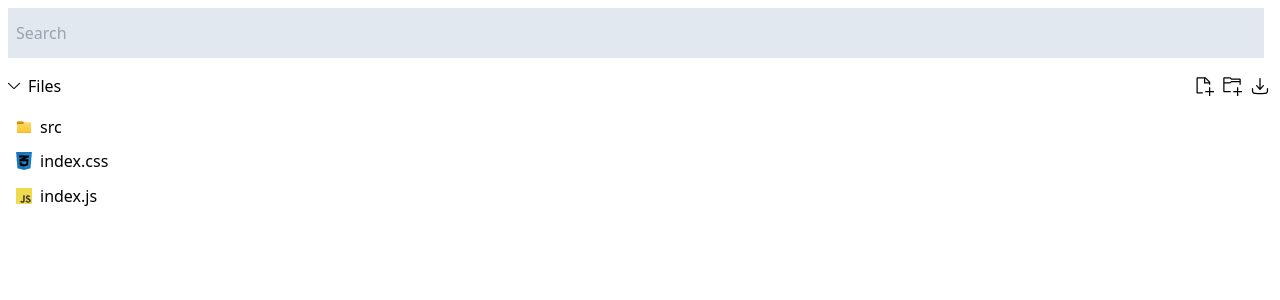
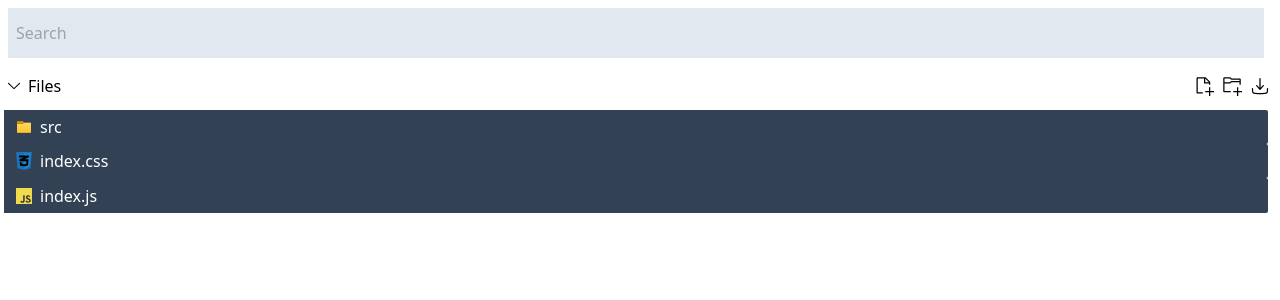
Before and after one commit to LiteCode-IDE/virtual-file-system, a React (Vite) app: page / in a window 1280 px wide. Shown: the top 300 px of the page. Built offline with nearby package versions, Linux system fonts and the light colour scheme.

Commit message:
More extensibility

```diff
--- a/src/components/file-structure/Folder.tsx
+++ b/src/components/file-structure/Folder.tsx
@@ -22,6 +22,13 @@ interface FolderProps {
   setShowBlue: React.Dispatch<React.SetStateAction<boolean>>;
   showGray: boolean;
   setShowGray: React.Dispatch<React.SetStateAction<boolean>>;
+  collapseBtnClassname?: string;
+  collapseBtnStyle?: React.CSSProperties;
+  threeDotPrimaryClass?: string;
+  threeDotSecondaryClass?: string;
+  clickableAreaClassName?: string;
+  selectedClickableAreaClassName?: string;
+  contextSelectedClickableAreaClassName?: string;
 }
 
 const Folder: React.FC<FolderProps> = ({
@@ -30,6 +37,13 @@ const Folder: React.FC<FolderProps> = ({
   setShowBlue,
   showGray,
   setShowGray,
+  collapseBtnClassname,
+  collapseBtnStyle,
+  threeDotPrimaryClass,
+  threeDotSecondaryClass,
+  clickableAreaClassName,
+  selectedClickableAreaClassName,
+  contextSelectedClickableAreaClassName,
 }) => {
   const dispatch = useTypedDispatch();
   const selected = useTypedSelector(selectedItem);
@@ -53,11 +67,11 @@ const Folder: React.FC<FolderProps> = ({
             <div
               id={item.id}
               typeof-item={item.type}
-              className={`mr-1 transition-colors flex flex-row hover:cursor-pointer rounded-r-sm clickable hover:bg-dark-hover justify-between  ${
+              className={`mr-1 transition-colors flex flex-row hover:cursor-pointer rounded-r-sm clickable hover:bg-dark-hover justify-between ${clickableAreaClassName} ${
                 selected === item.id && showBlue
-                  ? "bg-vscode-overlay hover:bg-vscode-blue"
+                  ? `bg-vscode-overlay hover:bg-vscode-blue ${selectedClickableAreaClassName}`
                   : contextSelected === item.id && showGray
-                  ? "bg-slate-700 hover:bg-slate-600"
+                  ? `bg-slate-700 hover:bg-slate-600 ${contextSelectedClickableAreaClassName}`
                   : ""
               }  ${
                 cutItem?.isCut && cutItem.id === item.id ? "opacity-50" : ""
@@ -85,6 +99,8 @@ const Folder: React.FC<FolderProps> = ({
               <ThreeDots
                 item={item}
                 selected={selected}
+                primaryClass={threeDotPrimaryClass}
+                secondaryClass={threeDotSecondaryClass}
                 showBlue={showBlue}
                 onClickE={(e) => {
                   e.stopPropagation();
@@ -106,6 +122,8 @@ const Folder: React.FC<FolderProps> = ({
                 <div className="flex flex-row sub-folder">
                   <CollapseBtn
                     item={item}
+                    className={collapseBtnClassname}
+                    style={collapseBtnStyle}
                     onClickE={(e) => {
                       e.stopPropagation();
                       setShowBlue(true);
@@ -130,6 +148,17 @@ const Folder: React.FC<FolderProps> = ({
                     setShowBlue={setShowBlue}
                     showGray={showGray}
                     setShowGray={setShowGray}
+                    collapseBtnClassname={collapseBtnClassname}
+                    collapseBtnStyle={collapseBtnStyle}
+                    threeDotPrimaryClass={threeDotPrimaryClass}
+                    threeDotSecondaryClass={threeDotSecondaryClass}
+                    clickableAreaClassName={clickableAreaClassName}
+                    selectedClickableAreaClassName={
+                      selectedClickableAreaClassName
+                    }
+                    contextSelectedClickableAreaClassName={
+                      contextSelectedClickableAreaClassName
+                    }
                   />
                 </div>
               )}
--- a/src/components/file-structure/Structure.tsx
+++ b/src/components/file-structure/Structure.tsx
@@ -456,6 +456,13 @@ const Structure: React.FC = () => {
                     setShowBlue={setShowBlue}
                     showGray={showGray}
                     setShowGray={setShowGray}
+                    // collapseBtnClassname={'bg-red-300'}
+                    // collapseBtnStyle={{width: '10px'}}
+                    // threeDotPrimaryClass={'bg-blue-300 hover:bg-blue-800'}
+                    // threeDotSecondaryClass={'bg-gray-300 hover:bg-gray-800'}
+                    clickableAreaClassName={'text-white bg-slate-700 hover:bg-slate-900'}
+                    // selectedClickableAreaClassName={'text-black bg-yellow-300 hover:bg-yellow-500'}
+                    // contextSelectedClickableAreaClassName={'text-white bg-gray-700 hover:bg-gray-900'}
                   />
 
                   {allFileIds.length === 0 && allFolderIds.length === 1 && (
@@ -484,6 +491,7 @@ const Structure: React.FC = () => {
                 title={`Delete the ${selectedType} ${contextSelectedItemProps.wholeName}?`}
                 content={`Are you sure you want to delete the ${selectedType} /${contextSelectedItemProps.actualPath}? This action cannot be
             undone.`}
+                className="bg-slate-900 text-slate-200"
                 actionText={`Yes, delete ${selectedType}`}
                 close={setShowDialog}
                 action={async () => {
--- a/src/components/file-structure/search/SearchResults.tsx
+++ b/src/components/file-structure/search/SearchResults.tsx
@@ -59,7 +59,7 @@ const SearchResults: React.FC<SearchResultsProps> = ({
               openAtLine={(l) => {
                 fileAtLineClick(matchingFile.id, l);
               }}
-              // highlightClass="bg-yellow-200 text-red-700"
+              highlightClass="bg-yellow-200 text-red-700"
             />
           ))}
         </div>
--- a/src/components/file-structure/widgets/FileActions.tsx
+++ b/src/components/file-structure/widgets/FileActions.tsx
@@ -5,7 +5,6 @@ import newFolderIcon from "../../../assets/new-folder.svg";
 import downloadIcon from "../../../assets/download.svg";
 
 import { Tooltip } from "react-tooltip";
-import SearchContainer from "../search/SearchContainer";
 
 interface FileActionProps {
   newFile: () => void;
@@ -14,9 +13,9 @@ interface FileActionProps {
   collapseArea: () => void;
   collapsed: boolean;
   projectName?: string;
+  btnClassName?: string;
   disableTooltip?: true;
   disableCollapse?: true;
-  btnClassName?: string;
   disableDownload?: true;
 }
 
--- a/src/components/menus/Dialog.tsx
+++ b/src/components/menus/Dialog.tsx
@@ -9,6 +9,7 @@ interface DialogProps {
   actionText: string;
   close: (show: boolean) => void;
   action: () => void;
+  className?: string;
 }
 
 const Dialog: React.FC<DialogProps> = ({
@@ -17,6 +18,7 @@ const Dialog: React.FC<DialogProps> = ({
   actionText,
   close,
   action,
+  className
 }) => {
   const dialogRef = useRef<HTMLDivElement>(null);
   useOutsideAlerter(dialogRef, () => {
@@ -26,9 +28,9 @@ const Dialog: React.FC<DialogProps> = ({
     <div className="backdrop-brightness-50 absolute top-0 z-50 flex w-full h-full justify-center items-start pt-6 select-none">
       <div
         ref={dialogRef}
-        className="dialog-content bg-dark-hover border border-slate-600 shadow-sm p-4 rounded-lg flex flex-col my-2 h-fit w-96">
+        className={`bg-dark-hover border border-slate-600 shadow-sm p-4 rounded-lg flex flex-col my-2 h-fit w-96 ${className}`}>
         <div className="flex flex-row justify-between">
-          <span className="text-black text-2xl font-semibold">{title}</span>
+          <span className="text-2xl font-semibold">{title}</span>
           <span className="self-start">
             <img
               src={cross}
@@ -40,7 +42,7 @@ const Dialog: React.FC<DialogProps> = ({
             />
           </span>
         </div>
-        <div className="text-sm my-4 text-black">{content}</div>
+        <div className="text-sm my-4">{content}</div>
         <div className="flex justify-between my-2">
           <div className="w-32">&nbsp;</div>
           <div className="flex justify-between pl-12 w-full">
@@ -49,7 +51,7 @@ const Dialog: React.FC<DialogProps> = ({
               onClick={() => {
                 close(false);
               }}
-              className="text-sm text-black px-2 py-1 rounded-lg bg-slate-600 hover:bg-slate-500 transition-colors">
+              className="text-sm px-2 py-1 rounded-lg bg-slate-600 hover:bg-slate-500 transition-colors">
               Cancel
             </button>
             <button
@@ -57,7 +59,7 @@ const Dialog: React.FC<DialogProps> = ({
               onClick={() => {
                 action();
               }}
-              className="text-sm bg-red-700 hover:bg-red-500 text-black px-2 py-1 rounded-lg transition-colors flex flex-row items-center">
+              className="text-sm bg-red-700 hover:bg-red-500 px-2 py-1 rounded-lg transition-colors flex flex-row items-center">
               <img
                 alt={"delete"}
                 src={deleteLogo}
--- a/src/state/features/structure/structureSlice.ts
+++ b/src/state/features/structure/structureSlice.ts
@@ -669,8 +669,8 @@ export const structureSlice = createSlice({
       const actionOnChildren = (newNode: Directory) => {
         if (state.toCopy?.type === "folder") {
           const toCopyFolderPath =
-            state.normalized.folders.byId[newNode.id].path;
-          toCopyFolderPath.pop();
+            state.normalized.folders.byId[newNode.id].path.slice(0, -1);
+
           dfsCbOnEach(
             newNode.subFoldersAndFiles as Directory[],
             (item, parentIds) => {
@@ -716,6 +716,7 @@ export const structureSlice = createSlice({
         ];
 
         const node = actionOnChildren(newNode as Directory);
+
         state.initialFolder.subFoldersAndFiles = [
           ...state.initialFolder.subFoldersAndFiles,
           {
```
